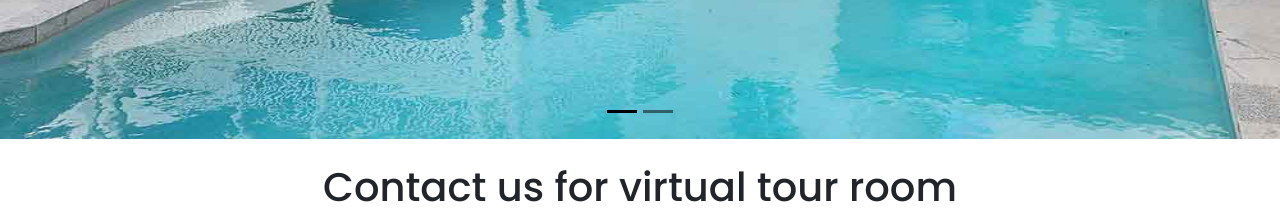
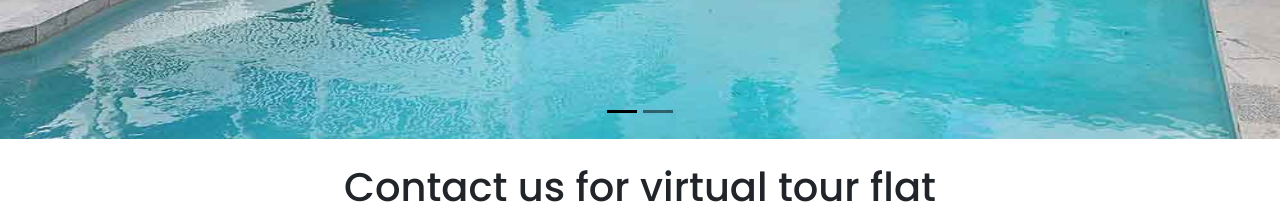
Before and after one commit to Ankit1998find/RentLt, a plain HTML site: page contact.html in a window 1280 px wide. Shown: the part 714-930 px from the top of the page. Drawn offline with nearby package versions, Linux system fonts and the light colour scheme.

Commit message:
Update contact.html

```diff
--- a/contact.html
+++ b/contact.html
@@ -6,8 +6,7 @@
 <script>
   window.dataLayer = window.dataLayer || [];
   function gtag(){dataLayer.push(arguments);}
-  gtag('js', new Date());
-
+  gtag('js', new Date())
   gtag('config', 'G-BW3BEXPBHR');
 </script>
     <meta charset="UTF-8">
@@ -152,7 +151,7 @@
 
             <section id="contact">
 
-                <h1 class="text-center mt-4">Contact us for virtual tour room</h1>
+                <h1 class="text-center mt-4">Contact us for virtual tour flat</h1>
 
                 <div class="contact-wrapper">
 
```
